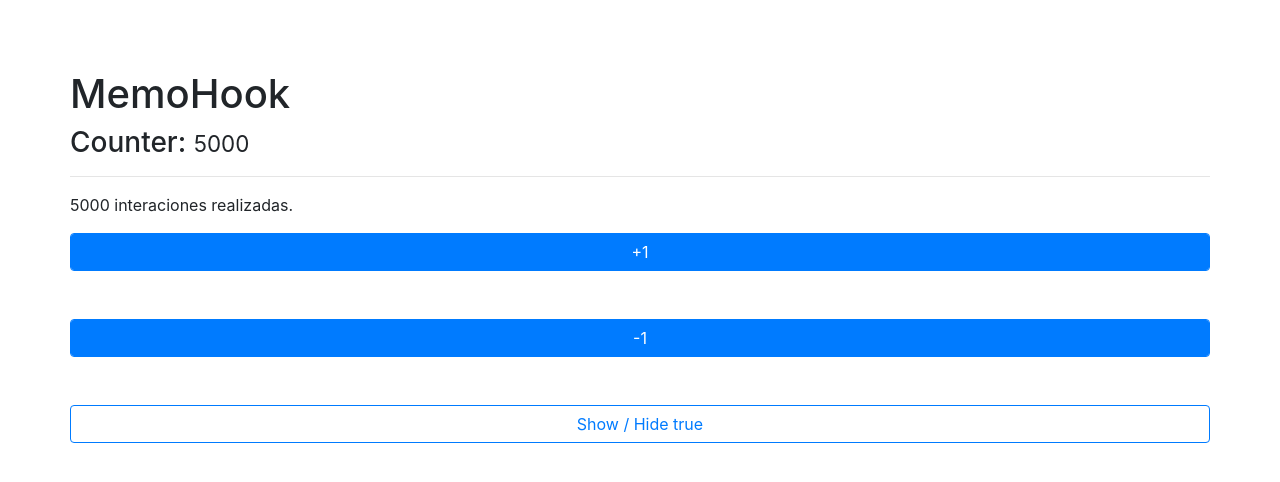
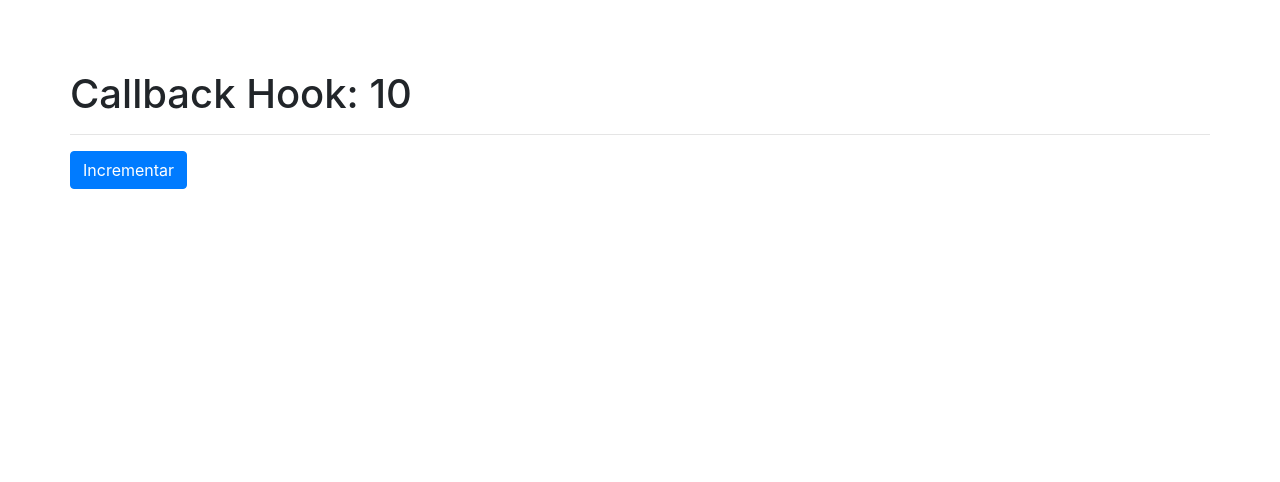
Before and after one commit to mauricio3247/react-hooks-practice, a React (Create React App) app: page / in a window 1280 px wide. Shown: the top 482 px of the page. Built offline with nearby package versions, Linux system fonts and the light colour scheme.

Commit message:
usar callbacks para almacenar aquellas funciones que queremos enviar como parametros o evaluar en useEffects para evitar que estas funciones sean reescritas cada que el componente sea renderizado

```diff
--- /dev/null
+++ b/src/components/06-memos/CallbackHook.tsx
@@ -0,0 +1,27 @@
+import React, { useCallback, useState } from 'react'
+import { ShowIncrement } from './ShowIncrement'
+import './style.css'
+/**
+ * cuando los parametros enviando son funciones u objetos que
+ * pueden cambiar su referencia el uso de memo para evitar el
+ * renderizado de un componente hijo no funcionara correctamente
+ * en lugar de eso se usa callback
+ */
+export const CallbackHook = () => {
+    const [counter, setCounter] = useState (10)
+
+    /*const increment  = () => {
+        setCounter (counter +1)
+    }*/
+
+    const increment = useCallback( (num: number) => {
+        setCounter ((state) => state + num)
+    }, [setCounter])
+    return (
+        <div>
+            <h1>Callback Hook: {counter}</h1>
+            <hr/>
+            <ShowIncrement increment= {increment}></ShowIncrement>
+        </div>
+    )
+}
--- /dev/null
+++ b/src/components/06-memos/ShowIncrement.tsx
@@ -0,0 +1,15 @@
+import React, { memo } from 'react'
+
+export const ShowIncrement = memo(({increment}: {increment:Function}) => {
+    console.log('me volvi a generar!')
+    return (
+        <button
+            className='btn btn-primary'
+            onClick= { () => {
+                increment (5)
+            }}
+        >
+            Incrementar
+        </button>
+    )
+})
--- a/src/index.tsx
+++ b/src/index.tsx
@@ -1,6 +1,7 @@
 import React from 'react';
 import ReactDOM from 'react-dom';
-import { MemoHook } from './components/06-memos/MemoHook';
+import { CallbackHook } from './components/06-memos/CallbackHook';
+//import { MemoHook } from './components/06-memos/MemoHook';
 //import { Layout } from './components/05-useLayoutEffect/Layout';
 //import { Memorize } from './components/06-memos/Memorize';
 //import { RealExampleRef } from './components/04-useRef/RealExampleRef';
@@ -14,6 +15,6 @@ import { MemoHook } from './components/06-memos/MemoHook';
 
 
 ReactDOM.render(
-  <MemoHook />,
+  <CallbackHook />,
   document.getElementById('root')
 );
```
